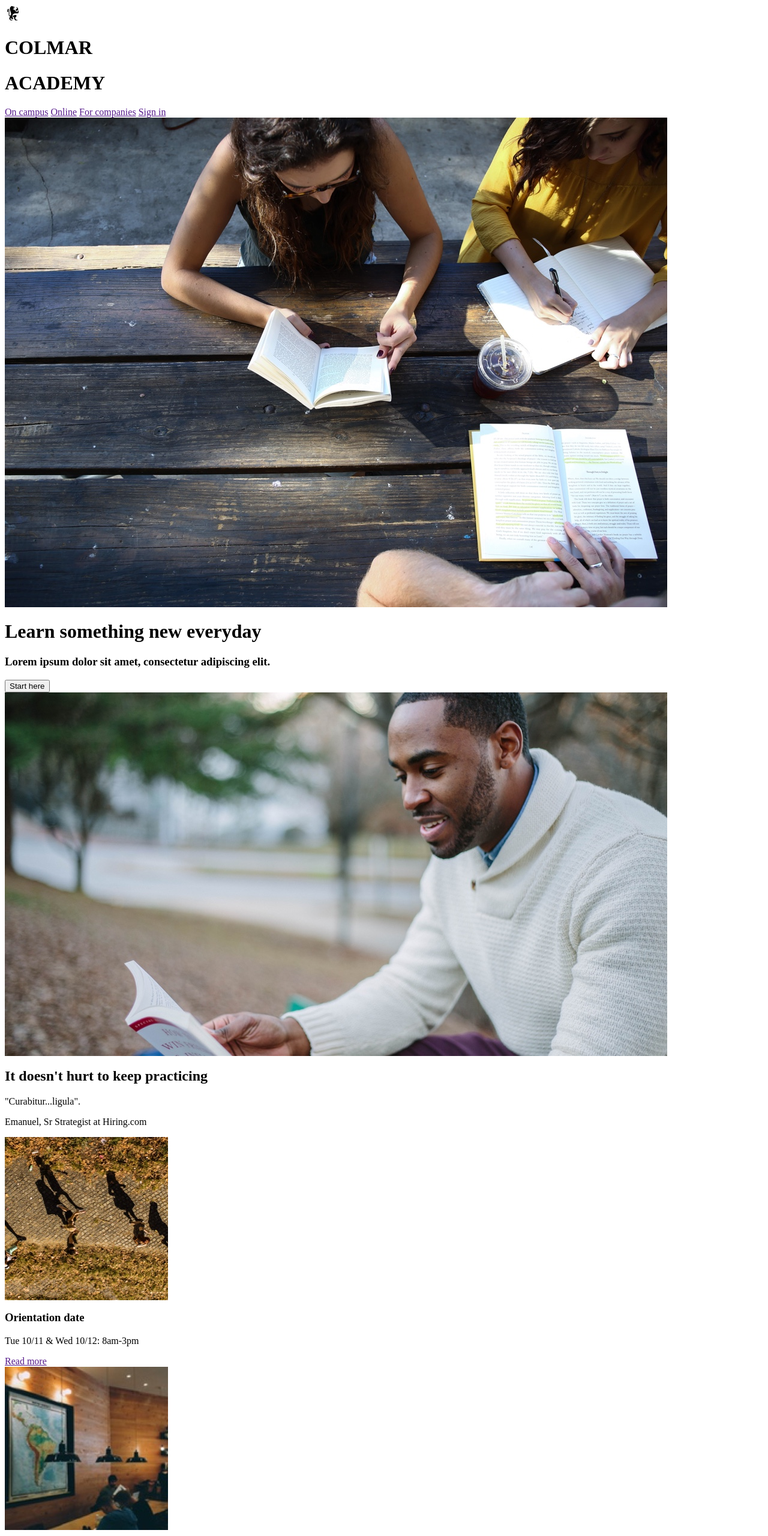
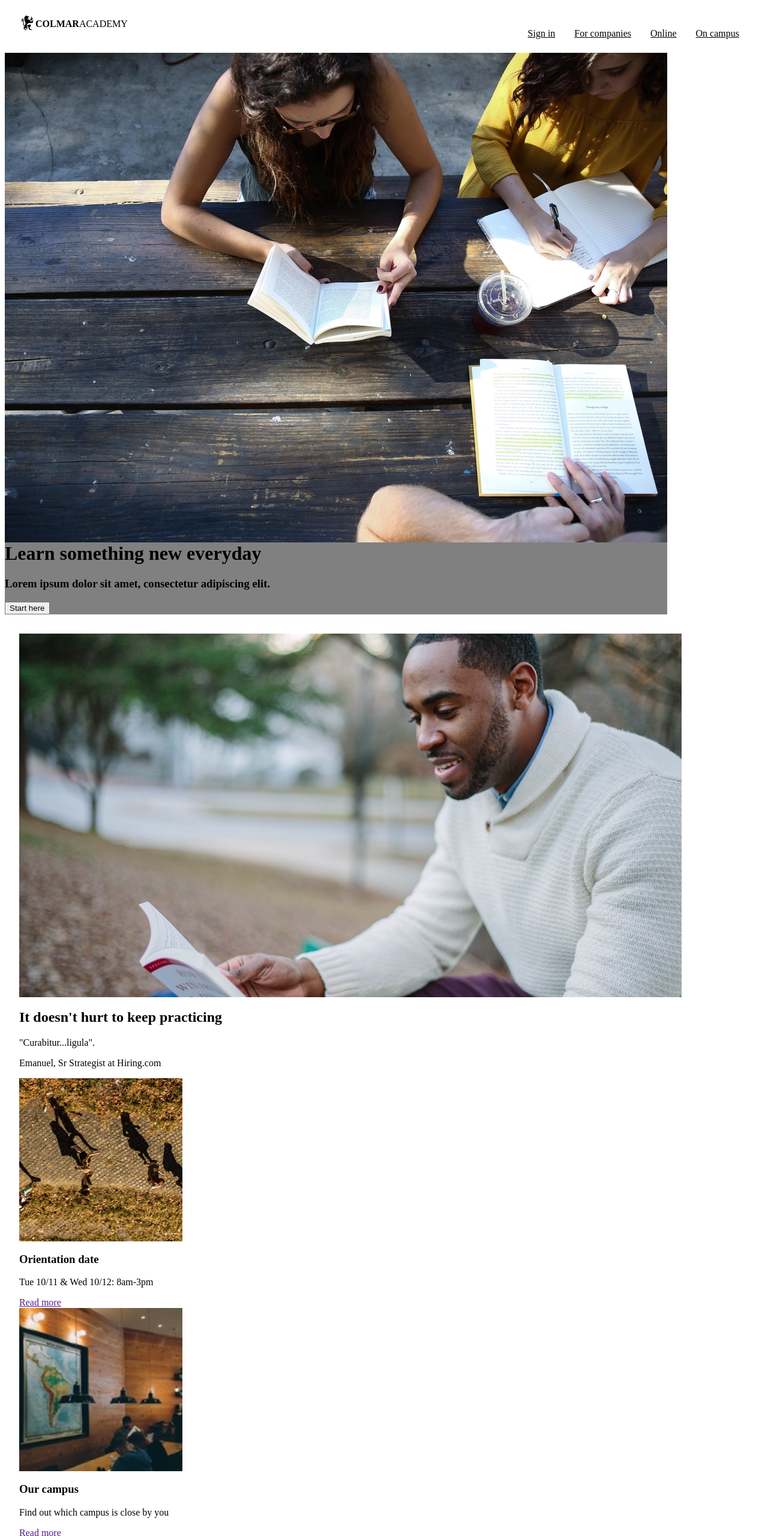
Before and after one commit to Kahmuun/colmar-academy, a plain HTML site: page index.html in a window 1280 px wide. Shown: the top 2560 px of the page at 60% size. Drawn offline with Linux system fonts and the light colour scheme.

Commit message:
CSS first commit and edits to html

```diff
--- a/index.html
+++ b/index.html
@@ -7,120 +7,120 @@
   <body>
       <header>
           <img src="resources/images/ic-logo.svg" class="logo">
-          <h1>COLMAR</h1>
-          <h1>ACADEMY</h1>
-      <nav>
+          <div class="name"><strong>COLMAR</strong>ACADEMY</div>
+
+      <div class="header-right">
           <a href="">On campus</a>
           <a href="">Online</a>
           <a href="">For companies</a>
           <a href="">Sign in</a>
-      </nav>
+      </div>
     </header>
 
     <main>
         <banner>
-            <img src="resources/images/banner.jpg" class="banner">
+            <img src="resources/images/banner.jpg" class="bannerimg">
             <h1>Learn something new everyday</h1>
             <h3>Lorem ipsum dolor sit amet, consectetur adipiscing elit.</h3>
             <button type="button">Start here</button>
         </banner>
 
-        <div class="information">
-            <div class="main">
+        <container class="information">
+            <article class="main">
                 <img src="resources/images/information-main.jpg">
                 <h2>It doesn't hurt to keep practicing</h2>
                 <p>"Curabitur...ligula".</p>
                 <p class="source">Emanuel, Sr Strategist at Hiring.com</p>
-            </div>
+            </article>
 
-            <div class="orientation date">
+            <article class="orientation date">
                 <img src="resources/images/information-orientation.jpg">
                 <h3>Orientation date</h3>
                 <p>Tue 10/11 & Wed 10/12: 8am-3pm</p>
                 <a href="">Read more</a>
-            </div>
+            </article>
 
-            <div class="Our campus">
+            <article class="Our campus">
                 <img src="resources/images/information-campus.jpg">
                 <h3>Our campus</h3>
                 <p>Find out which campus is close by you</p>
                 <a href="">Read more</a>
-            </div>
+            </article>
 
-            <div class="Our guest lecture">
+            <article class="Our guest lecture">
                 <img src="resources/images/information-guest-lecture.jpg">
                 <h3>Our guest lecture</h3>
                 <p>Join a keynote with Oliver Sack about music in medical treatment.</p>
                 <a href="">Read more</a>
-            </div>
-        </div>
+            </article>
+        </container>
 
-        <div class="courses">
+        <container class="courses">
             <h2>Start learning</h2>
 
-            <div class="Software engineering">
+            <article class="Software engineering">
                 <img src="resources/images/course-software.jpg">
                 <h3>Software engineering</h3>
                 <h6>COURSES</h6>
                 <p>Web Development, Mobile Developemnt, iOT, APIs</p>
-            </div>
+            </article>
 
-            <div class="Computer art">
+            <article class="Computer art">
                 <img src="resources/images/course-computer-art.jpg">
                 <h3>Computer art</h3>
                 <h6>COURSES</h6>
                 <p>Imaging & Design, Web Design, Motion Graphics & Visual Effects, Computer Animation</p>
-            </div>
+            </article>
 
-            <div class="Design">
+            <article class="Design">
                 <img src="resources/images/course-design.jpg">
                 <h3>Design</h3>
                 <h6>COURSES</h6>
                 <p>User Experience Design, User Research, Visual Design</p>
-            </div>
+            </article>
 
-            <div class="Data">
+            <article class="Data">
                 <img src="resources/images/course-data.jpg">
                 <h3>Data</h3>
                 <h6>COURSES</h6>
                 <p>Data Science, Big Data, SQL, Data Visualization</p>
-            </div>
+            </article>
 
-            <div class="Business">
+            <article class="Business">
                 <img src="resources/images/course-business.jpg">
                 <h3>Business</h3>
                 <h6>COURSES</h6>
                 <p>Product Development, Business Development, Startup</p>
-            </div>
+            </article>
 
-            <div class="Marketing">
+            <article class="Marketing">
                 <img src="resources/images/course-marketing.jpg">
                 <h3>Marketing</h3>
                 <h6>COURSES</h6>
                 <p>Analytics, Content Marketing, Mobile Marketing</p>
-            </div>
-        </div>
+            </article>
+        </container>
 
-        <div class="thesis">
+        <contatiner class="thesis">
             <h2>Thesis exhibit</h2>
-            <div class="urban">
+            <article class="urban">
                 <video src="resources/videos/thesis.mp4" controls>Video not supported</video>
                 <h3>Reimagine urban</h3>
                 <p>"Curabitur...ligula."</p>
-            </div>
+            </article>
 
-            <div class="fisma">
+            <article class="fisma">
                 <img src="resources/images/thesis-fisma.jpg">
                 <h3>Fisma: Design and Prototype</h3>
                 <p>Designer showcase of new prototype product</p>
-            </div>
+            </article>
 
-            <div class="Now and then">
+            <article class="Now and then">
                 <img src="resources/images/thesis-now-and-then.jpg">
                 <h3>Now and then</h3>
                 <p>Research study about New York</p>
-            </div>
-        </div>
+            </article>
+        </contatiner>
 
     </main>
 
--- a/resources/css/style.css
+++ b/resources/css/style.css
@@ -0,0 +1,40 @@
+header {
+    padding: 16px 24px;
+    display: block;
+    max-height: 64px;
+}
+
+.logo {
+    float: left;
+    line-height: 32px;
+}
+
+header .name {
+    float: left;
+    line-height: 32px;
+}
+
+header a {
+    float:right;
+    color: black;
+    text-align: center;
+    padding: 16px;
+    line-height: 32px;
+
+}
+
+banner{
+    background-color: grey;
+    display: inline-block;
+}
+
+.bannerimg {
+    float: left;
+    size: 60%;
+}
+
+container {
+    box-sizing: border-box;
+    display: inline-block;
+    padding: 32px 24px;
+}
```
Also changed, not shown: 1 other file.
